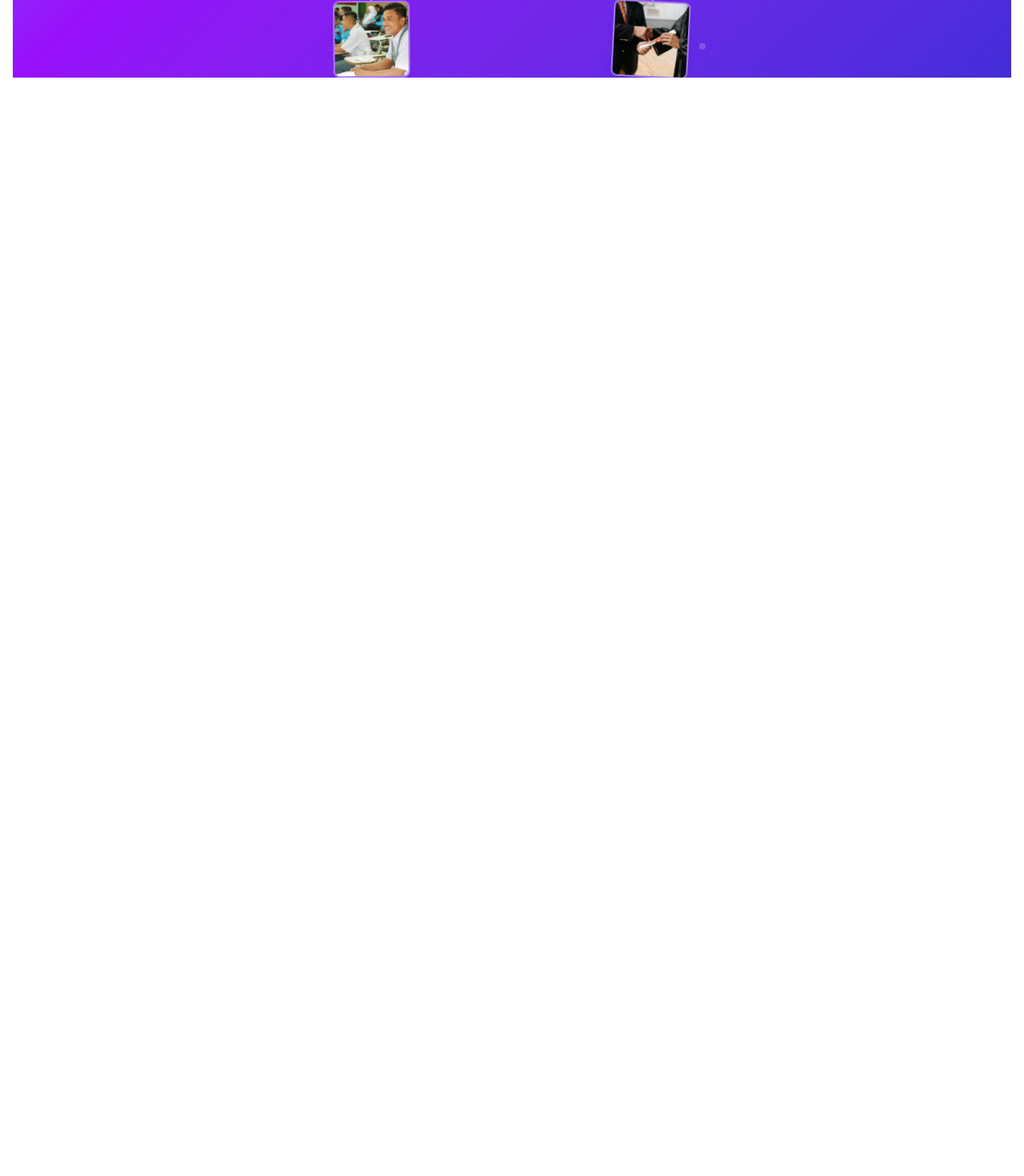
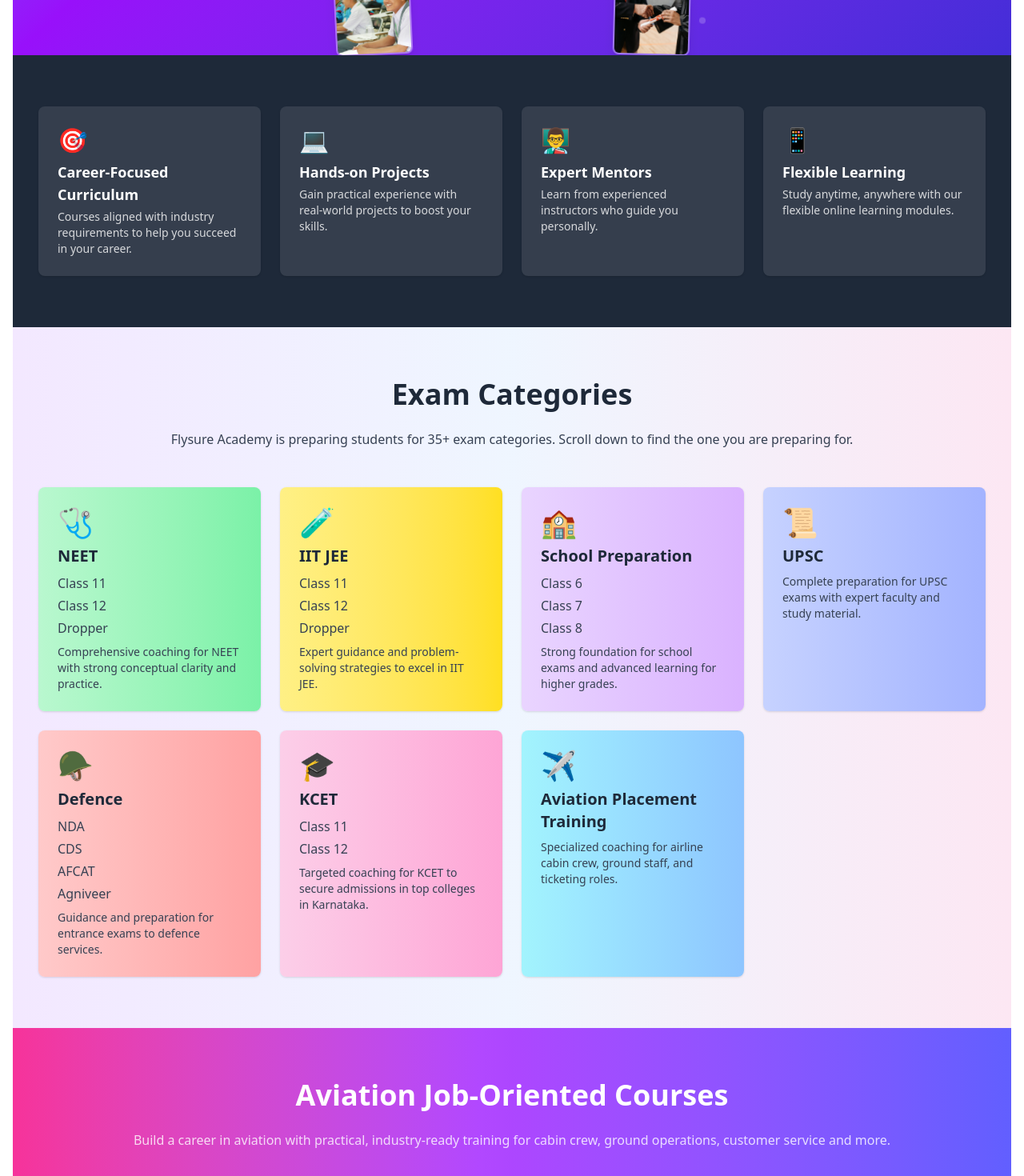
Before and after one commit to sushanC/Flysure_Web, a React (Vite) app: page / in a window 1280 px wide. Shown: the part 1140-2610 px from the top of the page at 80% size. Before the commit the page ends 1253 px from the top, so only its background shows below. Built offline with nearby package versions, Linux system fonts and the light colour scheme; no server answers.

Commit message:
style added.

```diff
--- a/src/pages/Home.jsx
+++ b/src/pages/Home.jsx
@@ -6,7 +6,6 @@ export default function HeroSection() {
   const [isLoggedIn, setIsLoggedIn] = useState(false);
   const [isVisible, setIsVisible] = useState(false);
 
-  // Check login status & trigger animations
   useEffect(() => {
     try {
       setIsLoggedIn(!!localStorage.getItem("token"));
@@ -18,8 +17,10 @@ export default function HeroSection() {
     return () => clearTimeout(timer);
   }, []);
 
-  // Callbacks for navigation
-  const handleExplore = useCallback(() => navigate("/courses"), [navigate]);
+  const handleExplore = useCallback(() => {
+    navigate("/courses");
+  }, [navigate]);
+
   const handleEnroll = useCallback(() => {
     if (isLoggedIn) {
       navigate("/enroll");
@@ -27,19 +28,31 @@ export default function HeroSection() {
       navigate("/login", { state: { from: "/enroll" } });
     }
   }, [isLoggedIn, navigate]);
-  const handleFeedback = useCallback(() => navigate("/feedback"), [navigate]);
 
   const trustedImages = ["/pic1.jpg", "/pic2.jpg", "/pic3.jpg", "/pic4.jpg", "/pic5.jpg"];
 
-  // Global animations
   const globalStyles = `
-    @keyframes float {0%,100%{transform:translateY(0px) rotate(0deg);}50%{transform:translateY(-20px) rotate(5deg);}}
-    @keyframes scroll-float {0%,100%{transform:translateX(0) translateY(0px) rotate(0deg);}25%{transform:translateX(-10px) translateY(-10px) rotate(2deg);}50%{transform:translateX(0) translateY(-20px) rotate(5deg);}75%{transform:translateX(10px) translateY(-10px) rotate(2deg);}}
-    @keyframes bounce {0%,100%{transform:translateY(0);}50%{transform:translateY(-10px);}}
-    @keyframes swing-left {0%,100% { transform: rotate(-3deg); }50% { transform: rotate(3deg); }}
-    @keyframes swing-right {0%,100% { transform: rotate(3deg); }50% { transform: rotate(-3deg); }}
-    .animate-swing-left {animation: swing-left 4s ease-in-out infinite; transform-origin: top center;}
-    .animate-swing-right {animation: swing-right 4s ease-in-out infinite; transform-origin: top center;}
+    @keyframes float { 0%,100%{transform:translateY(0px) rotate(0deg);}50%{transform:translateY(-20px) rotate(5deg);} }
+    @keyframes scroll-float { 0%,100%{transform:translateX(0) translateY(0px) rotate(0deg);}25%{transform:translateX(-10px) translateY(-10px) rotate(2deg);}50%{transform:translateX(0) translateY(-20px) rotate(5deg);}75%{transform:translateX(10px) translateY(-10px) rotate(2deg);} }
+    @keyframes bounce { 0%,100%{transform:translateY(0);}50%{transform:translateY(-10px);} }
+
+    @keyframes swing-left {
+      0%, 100% { transform: rotate(-3deg); }
+      50% { transform: rotate(3deg); }
+    }
+    @keyframes swing-right {
+      0%, 100% { transform: rotate(3deg); }
+      50% { transform: rotate(-3deg); }
+    }
+    .animate-swing-left {
+      animation: swing-left 4s ease-in-out infinite;
+      transform-origin: top center;
+    }
+    .animate-swing-right {
+      animation: swing-right 4s ease-in-out infinite;
+      transform-origin: top center;
+    }
+
     .animate-float{animation:float 6s ease-in-out infinite;}
     .animate-scroll-float{animation:scroll-float 8s ease-in-out infinite;}
     .animate-bounce{animation:bounce 2s infinite;}
@@ -47,12 +60,13 @@ export default function HeroSection() {
     .fade-slide-up.visible { opacity: 1; transform: translateY(0); }
   `;
 
-  // IntersectionObserver for fade-slide-up elements
   useEffect(() => {
     const observer = new IntersectionObserver(
       (entries) => {
         entries.forEach((entry) => {
-          if (entry.isIntersecting) entry.target.classList.add("visible");
+          if (entry.isIntersecting) {
+            entry.target.classList.add("visible");
+          }
         });
       },
       { threshold: 0.2 }
@@ -68,20 +82,17 @@ export default function HeroSection() {
       {/* Hero Section */}
       <div className="relative min-h-screen flex flex-col items-center justify-center overflow-hidden bg-gradient-to-br from-blue-600 via-purple-600 to-indigo-700">
 
-        {/* Hero Text */}
+        {/* Hero Text and Buttons */}
         <div className="relative z-10 flex flex-col items-center text-center max-w-3xl mt-8 px-4 sm:px-6 lg:px-8">
           <h1 className={`text-4xl sm:text-5xl md:text-6xl lg:text-7xl font-extrabold mb-6 text-white leading-tight transform transition-all duration-1000 ${isVisible ? "translate-y-0 opacity-100" : "translate-y-8 opacity-0"}`}>
             <span className="block animate-typewriter">Flysure Academy</span>
-            <span className="block bg-gradient-to-r from-yellow-400 to-orange-400 bg-clip-text text-transparent animate-gradient">
-              Empowering Students
-            </span>
+            <span className="block bg-gradient-to-r from-yellow-400 to-orange-400 bg-clip-text text-transparent animate-gradient">Empowering Students</span>
           </h1>
 
           <p className={`text-lg sm:text-xl md:text-2xl text-white/90 mb-8 leading-relaxed transform transition-all duration-1000 ${isVisible ? "translate-y-0 opacity-100" : "translate-y-8 opacity-0"}`}>
             Empowering the next generation with <span className="font-semibold text-yellow-300 animate-pulse">quality education</span>, cutting-edge technology, and real-world skills for a brighter future ✨
           </p>
 
-          {/* Buttons */}
           <div className={`flex flex-col sm:flex-row gap-4 transform transition-all duration-1000 ${isVisible ? "translate-y-0 opacity-100" : "translate-y-8 opacity-0"}`}>
             <button onClick={handleEnroll} className="group px-6 sm:px-8 py-3 sm:py-4 rounded-xl bg-gradient-to-r from-yellow-500 to-orange-500 hover:from-yellow-600 hover:to-orange-600 text-white font-bold text-base sm:text-lg shadow-2xl hover:shadow-yellow-500/25 transition-all duration-300 transform hover:scale-105 flex items-center justify-center relative overflow-hidden">
               <span className="relative z-10 flex items-center">
@@ -96,13 +107,6 @@ export default function HeroSection() {
                 <span className="ml-2 group-hover:translate-x-1 transition-transform duration-300">→</span>
               </span>
             </button>
-
-            <button onClick={handleFeedback} className="group px-6 sm:px-8 py-3 sm:py-4 rounded-xl bg-green-500 hover:bg-green-600 text-white font-bold text-base sm:text-lg shadow transition-all duration-300 transform hover:scale-105 flex items-center justify-center relative overflow-hidden">
-              <span className="relative z-10 flex items-center">
-                📝 Give Feedback
-                <span className="ml-2 group-hover:translate-x-1 transition-transform duration-300">→</span>
-              </span>
-            </button>
           </div>
         </div>
 
@@ -112,14 +116,23 @@ export default function HeroSection() {
           <span className="text-white/90 text-sm font-medium">🎓 Trusted by 10,000+ Students</span>
         </div>
 
-        {/* Hanging Images */}
+        {/* Hanging Images - moved below title and buttons */}
         <div className="relative flex justify-center gap-12 sm:gap-20 w-full z-0">
           {trustedImages.map((imgSrc, i) => {
-            let ropeHeight = i === 1 || i === 3 ? "h-96" : i === 2 ? "h-48" : "h-64";
+            let ropeHeight = "h-64";
+            if (i === 0 || i === 4) ropeHeight = "h-64";
+            else if (i === 1 || i === 3) ropeHeight = "h-96";
+            else if (i === 2) ropeHeight = "h-48";
             return (
               <div key={i} className="relative flex flex-col items-center">
                 <div className={`w-0.5 ${ropeHeight} bg-white/50`} />
-                <img src={imgSrc} alt={`Hanging image ${i + 1}`} className={`w-20 h-20 sm:w-24 sm:h-24 object-cover rounded-lg shadow-lg border-2 border-white/30 bg-white/10 ${i % 2 === 0 ? "animate-swing-left" : "animate-swing-right"}`} style={{ animationDelay: `${i * 0.5}s` }} onError={(e) => { e.currentTarget.style.display = "none"; }} />
+                <img
+                  src={imgSrc}
+                  alt={`Hanging image ${i + 1}`}
+                  className={`w-20 h-20 sm:w-24 sm:h-24 object-cover rounded-lg shadow-lg border-2 border-white/30 bg-white/10 ${i % 2 === 0 ? "animate-swing-left" : "animate-swing-right"}`}
+                  style={{ animationDelay: `${i * 0.5}s` }}
+                  onError={(e) => { e.currentTarget.style.display = "none"; }}
+                />
               </div>
             );
           })}
@@ -128,10 +141,163 @@ export default function HeroSection() {
         {/* Floating light dots */}
         <div className="absolute inset-0 overflow-hidden" aria-hidden="true">
           {[...Array(10)].map((_, i) => (
-            <div key={i} className="absolute w-2 h-2 bg-white/20 rounded-full animate-float" style={{ left: `${Math.random() * 100}%`, top: `${Math.random() * 100}%`, animationDelay: `${Math.random() * 5}s`, animationDuration: `${3 + Math.random() * 4}s` }} />
+            <div
+              key={i}
+              className="absolute w-2 h-2 bg-white/20 rounded-full animate-float"
+              style={{
+                left: `${Math.random() * 100}%`,
+                top: `${Math.random() * 100}%`,
+                animationDelay: `${Math.random() * 5}s`,
+                animationDuration: `${3 + Math.random() * 4}s`,
+              }}
+            />
           ))}
         </div>
+      </div>
 
+      {/* Features Section */}
+      <div className="bg-gray-800 py-16 px-4 sm:px-6 lg:px-8">
+        <div className="max-w-7xl mx-auto grid grid-cols-1 sm:grid-cols-2 lg:grid-cols-4 gap-6 text-white">
+          {[
+            { icon: "🎯", title: "Career-Focused Curriculum", desc: "Courses aligned with industry requirements to help you succeed in your career." },
+            { icon: "💻", title: "Hands-on Projects", desc: "Gain practical experience with real-world projects to boost your skills." },
+            { icon: "👨‍🏫", title: "Expert Mentors", desc: "Learn from experienced instructors who guide you personally." },
+            { icon: "📱", title: "Flexible Learning", desc: "Study anytime, anywhere with our flexible online learning modules." },
+          ].map((item, i) => (
+            <div key={i} className="bg-white/10 p-6 rounded-lg shadow transition-transform duration-300 hover:-translate-y-2 cursor-default">
+              <div className="text-3xl mb-2">{item.icon}</div>
+              <h3 className="font-semibold text-lg mb-1">{item.title}</h3>
+              <p className="text-sm text-white/80">{item.desc}</p>
+            </div>
+          ))}
+        </div>
+      </div>
+
+      {/* Exam Categories Section */}
+      <div className="bg-gradient-to-r from-purple-100 via-blue-50 to-pink-100 py-16 px-4 sm:px-6 lg:px-8">
+        <div className="max-w-7xl mx-auto">
+          <h2 className="text-3xl sm:text-4xl font-bold mb-6 text-center text-gray-800">Exam Categories</h2>
+          <p className="text-center text-gray-700 mb-12">
+            Flysure Academy is preparing students for 35+ exam categories. Scroll down to find the one you are preparing for.
+          </p>
+          <div className="grid grid-cols-1 sm:grid-cols-2 lg:grid-cols-3 xl:grid-cols-4 gap-6">
+            {/* NEET */}
+            <div className="bg-gradient-to-r from-green-200 to-green-300 rounded-lg shadow p-6 hover:scale-105 transition-transform duration-300 flex flex-col items-start">
+              <div className="text-4xl mb-2">🩺</div>
+              <h3 className="font-semibold text-xl mb-2 text-gray-800">NEET</h3>
+              <ul className="text-gray-700 mb-2 space-y-1">
+                <li>Class 11</li>
+                <li>Class 12</li>
+                <li>Dropper</li>
+              </ul>
+              <p className="text-gray-700 text-sm">Comprehensive coaching for NEET with strong conceptual clarity and practice.</p>
+            </div>
+
+            {/* IIT JEE */}
+            <div className="bg-gradient-to-r from-yellow-200 to-yellow-300 rounded-lg shadow p-6 hover:scale-105 transition-transform duration-300 flex flex-col items-start">
+              <div className="text-4xl mb-2">🧪</div>
+              <h3 className="font-semibold text-xl mb-2 text-gray-800">IIT JEE</h3>
+              <ul className="text-gray-700 mb-2 space-y-1">
+                <li>Class 11</li>
+                <li>Class 12</li>
+                <li>Dropper</li>
+              </ul>
+              <p className="text-gray-700 text-sm">Expert guidance and problem-solving strategies to excel in IIT JEE.</p>
+            </div>
+
+            {/* School Preparation */}
+            <div className="bg-gradient-to-r from-purple-200 to-purple-300 rounded-lg shadow p-6 hover:scale-105 transition-transform duration-300 flex flex-col items-start">
+              <div className="text-4xl mb-2">🏫</div>
+              <h3 className="font-semibold text-xl mb-2 text-gray-800">School Preparation</h3>
+              <ul className="text-gray-700 mb-2 space-y-1">
+                <li>Class 6</li>
+                <li>Class 7</li>
+                <li>Class 8</li>
+              </ul>
+              <p className="text-gray-700 text-sm">Strong foundation for school exams and advanced learning for higher grades.</p>
+            </div>
+
+            {/* UPSC */}
+            <div className="bg-gradient-to-r from-indigo-200 to-indigo-300 rounded-lg shadow p-6 hover:scale-105 transition-transform duration-300 flex flex-col items-start">
+              <div className="text-4xl mb-2">📜</div>
+              <h3 className="font-semibold text-xl mb-2 text-gray-800">UPSC</h3>
+              <p className="text-gray-700 text-sm">Complete preparation for UPSC exams with expert faculty and study material.</p>
+            </div>
+
+            {/* Defence */}
+            <div className="bg-gradient-to-r from-red-200 to-red-300 rounded-lg shadow p-6 hover:scale-105 transition-transform duration-300 flex flex-col items-start">
+              <div className="text-4xl mb-2">🪖</div>
+              <h3 className="font-semibold text-xl mb-2 text-gray-800">Defence</h3>
+              <ul className="text-gray-700 mb-2 space-y-1">
+                <li>NDA</li>
+                <li>CDS</li>
+                <li>AFCAT</li>
+                <li>Agniveer</li>
+              </ul>
+              <p className="text-gray-700 text-sm">Guidance and preparation for entrance exams to defence services.</p>
+            </div>
+
+            {/* KCET */}
+            <div className="bg-gradient-to-r from-pink-200 to-pink-300 rounded-lg shadow p-6 hover:scale-105 transition-transform duration-300 flex flex-col items-start">
+              <div className="text-4xl mb-2">🎓</div>
+              <h3 className="font-semibold text-xl mb-2 text-gray-800">KCET</h3>
+              <ul className="text-gray-700 mb-2 space-y-1">
+                <li>Class 11</li>
+                <li>Class 12</li>
+              </ul>
+              <p className="text-gray-700 text-sm">Targeted coaching for KCET to secure admissions in top colleges in Karnataka.</p>
+            </div>
+
+            {/* Aviation Placement */}
+            <div className="bg-gradient-to-r from-cyan-200 to-blue-300 rounded-lg shadow p-6 hover:scale-105 transition-transform duration-300 flex flex-col items-start">
+              <div className="text-4xl mb-2">✈</div>
+              <h3 className="font-semibold text-xl mb-2 text-gray-800">Aviation Placement Training</h3>
+              <p className="text-gray-700 text-sm">Specialized coaching for airline cabin crew, ground staff, and ticketing roles.</p>
+            </div>
+          </div>
+        </div>
+      </div>
+
+      {/* Job-Oriented Courses Section */}
+      <div className="bg-gradient-to-r from-pink-500 via-purple-500 to-indigo-500 py-16 px-4 sm:px-6 lg:px-8">
+        <div className="max-w-7xl mx-auto">
+          <h2 className="text-3xl sm:text-4xl font-bold mb-6 text-center text-white">Aviation Job-Oriented Courses</h2>
+          <p className="text-center text-white/80 mb-12">
+            Build a career in aviation with practical, industry-ready training for cabin crew, ground operations, customer service and more.
+          </p>
+          <div className="grid grid-cols-1 sm:grid-cols-2 lg:grid-cols-4 gap-6">
+            {[
+              { icon: "🛫", title: "Airline Cabin Crew", desc: "Comprehensive training for cabin crew roles: safety, service, grooming and SOPs." },
+              { icon: "🛬", title: "Airport Ground Staff", desc: "Hands-on training in ground handling, check-in, boarding and turnaround operations." },
+              { icon: "🎫", title: "Ticketing & Reservation", desc: "GDS basics, PNR management, fare construction and customer bookings." },
+              { icon: "💬", title: "Aviation Customer Service", desc: "Effective communication, conflict resolution and passenger handling skills." },
+              { icon: "🧰", title: "Ramp & Baggage Handling", desc: "Ramp safety, cargo/baggage procedures and coordination with operations teams." },
+              { icon: "🛠", title: "Aircraft Line Maintenance (Intro)", desc: "Fundamentals of aircraft systems, inspections and maintenance support roles." },
+              { icon: "🆘", title: "Cabin Safety & Emergency Procedures", desc: "Emergency protocols, first aid basics and evacuation drills for onboard safety." },
+              { icon: "🔒", title: "Aviation Security & Customer Handling", desc: "Security screening basics, threat awareness and calm passenger management." }
+            ].map((course, i) => (
+              <div key={i} className="fade-slide-up relative bg-white/10 backdrop-blur-lg border border-white/20 rounded-2xl p-8 text-left shadow-lg transform transition-all duration-500 hover:scale-105 hover:shadow-2xl hover:shadow-pink-300/50 cursor-pointer overflow-hidden">
+                <div className="text-4xl mb-4">{course.icon}</div>
+                <h3 className="text-xl font-semibold mb-2 text-white">{course.title}</h3>
+                <p className="text-white/80">{course.desc}</p>
+              </div>
+            ))}
+          </div>
+        </div>
+      </div>
+
+      {/* Footer */}
+      <div className="bg-white text-black py-16 px-4 sm:px-6 lg:px-8">
+        <div className="max-w-7xl mx-auto text-center space-y-4">
+          <h2 className="text-3xl font-bold">About Flysure Academy</h2>
+          <p className="text-gray-800 max-w-3xl mx-auto">
+            Flysure Academy is a premier educational institution dedicated to empowering students to achieve their dreams.
+            We offer specialized training for aviation placement, NEET, JEE, KCET, CET, and other competitive exams. Our
+            expert mentors provide hands-on learning and career-focused guidance to help students excel academically and
+            professionally.
+          </p>
+          <p className="text-gray-600">© 2025 Flysure Academy. All rights reserved.</p>
+        </div>
       </div>
     </>
   );
```
